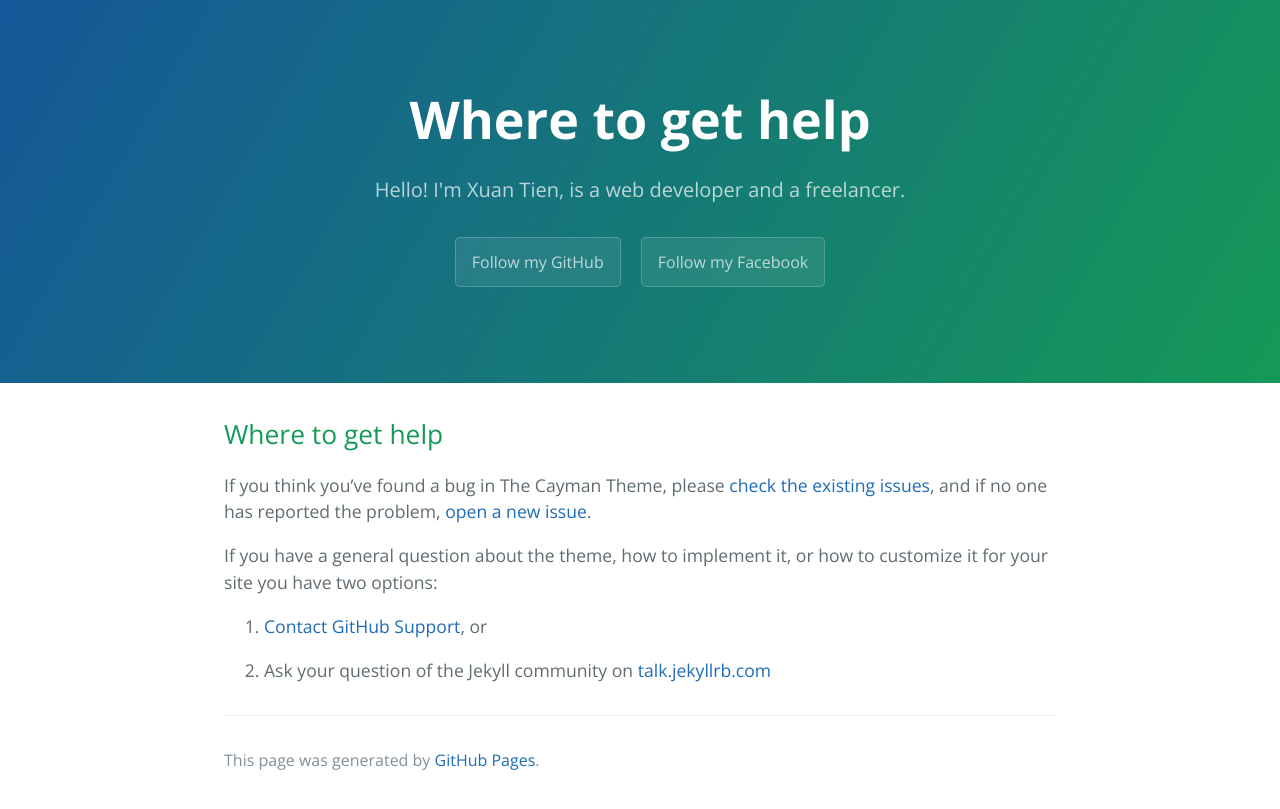
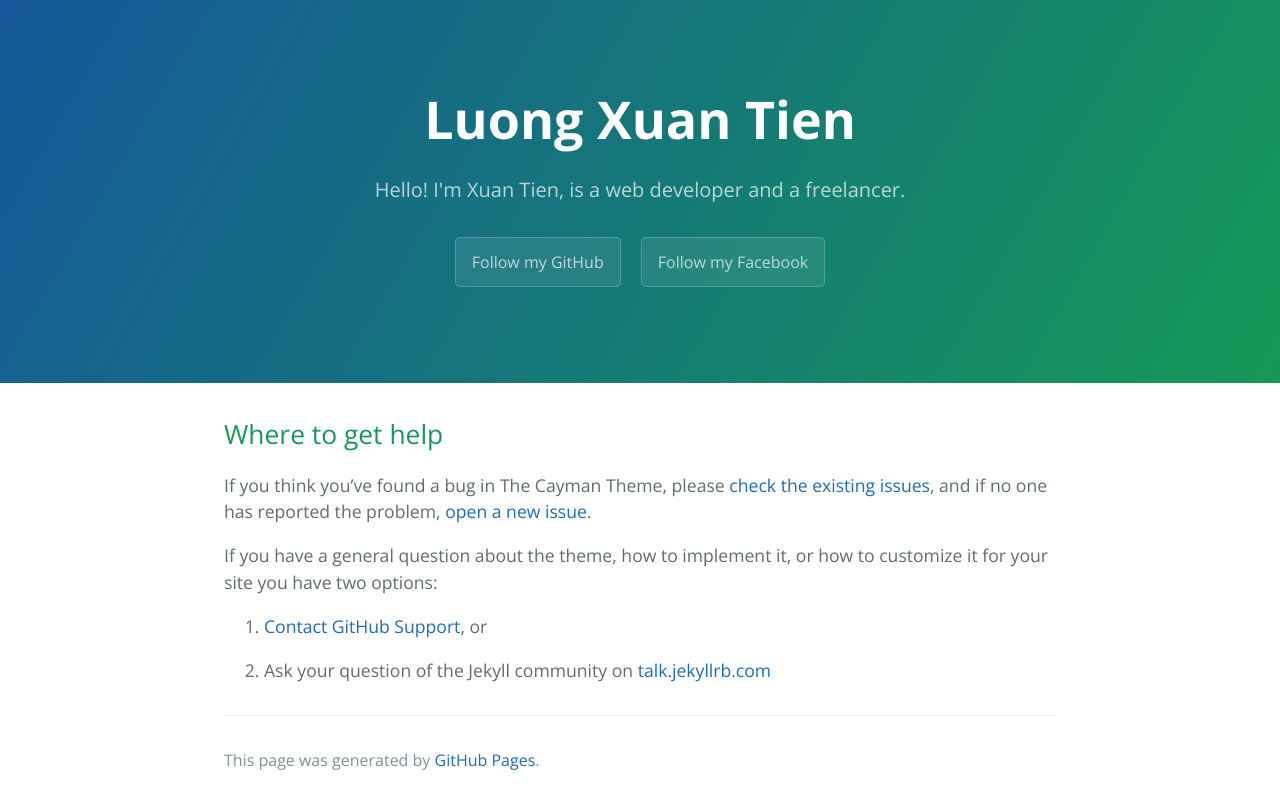
Before and after one commit to sunlifevn/sunlifevn.github.io, a Jekyll site: the page built from docs/SUPPORT.md, in a window 1280 px wide. Shown: the top 809 px of the page. Built offline with Jekyll 4.4.1, drawn with Linux system fonts in a browser that asks for light colours; our own code applies the rules of GitHub Pages for plain Markdown files.

Commit message:
Update content 9

```diff
--- a/_layouts/default.html
+++ b/_layouts/default.html
@@ -23,7 +23,7 @@
     <a id="skip-to-content" href="#content">Skip to the content.</a>
 
     <header class="page-header" role="banner">
-      <h1 class="project-name">{{ page.title | default: site.title | default: site.github.repository_name }}</h1>
+      <h1 class="project-name">Luong Xuan Tien</h1>
       <h2 class="project-tagline">{{ page.description | default: site.description | default: site.github.project_tagline }}</h2>
       {% if site.github.is_project_page %}
         <a href="{{ site.github.repository_url }}" class="btn">View on GitHub</a>
```
